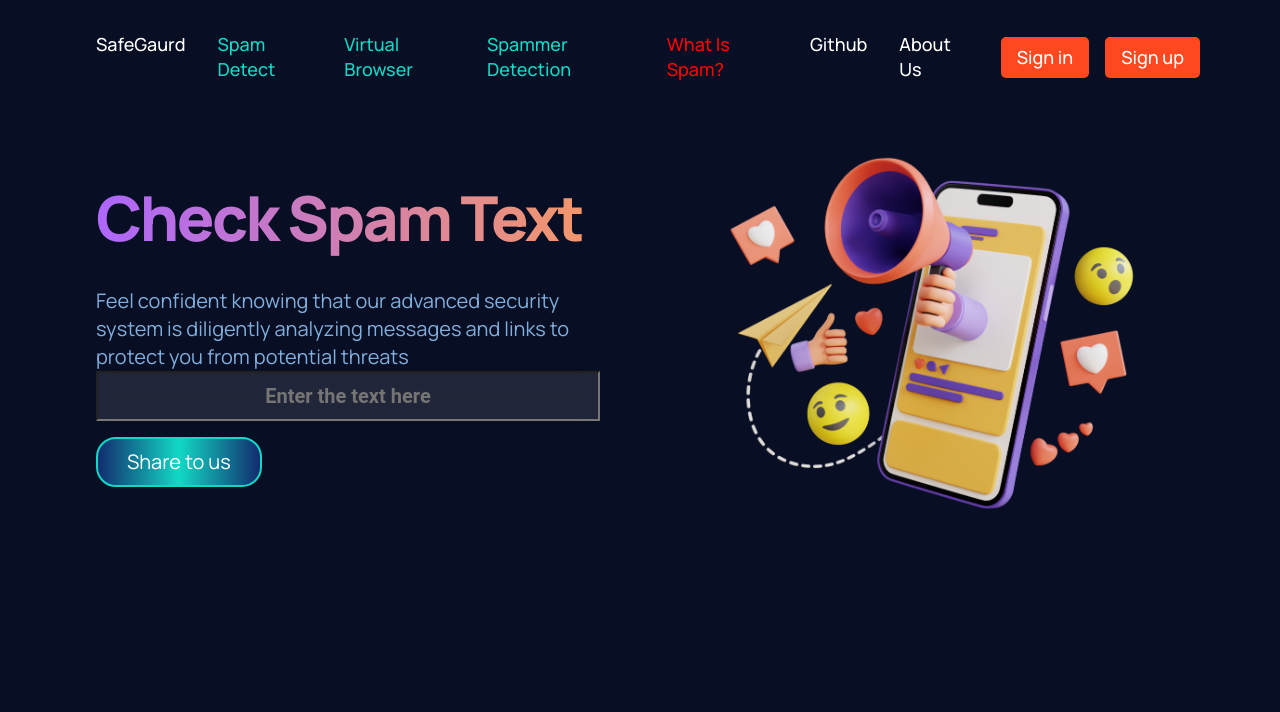
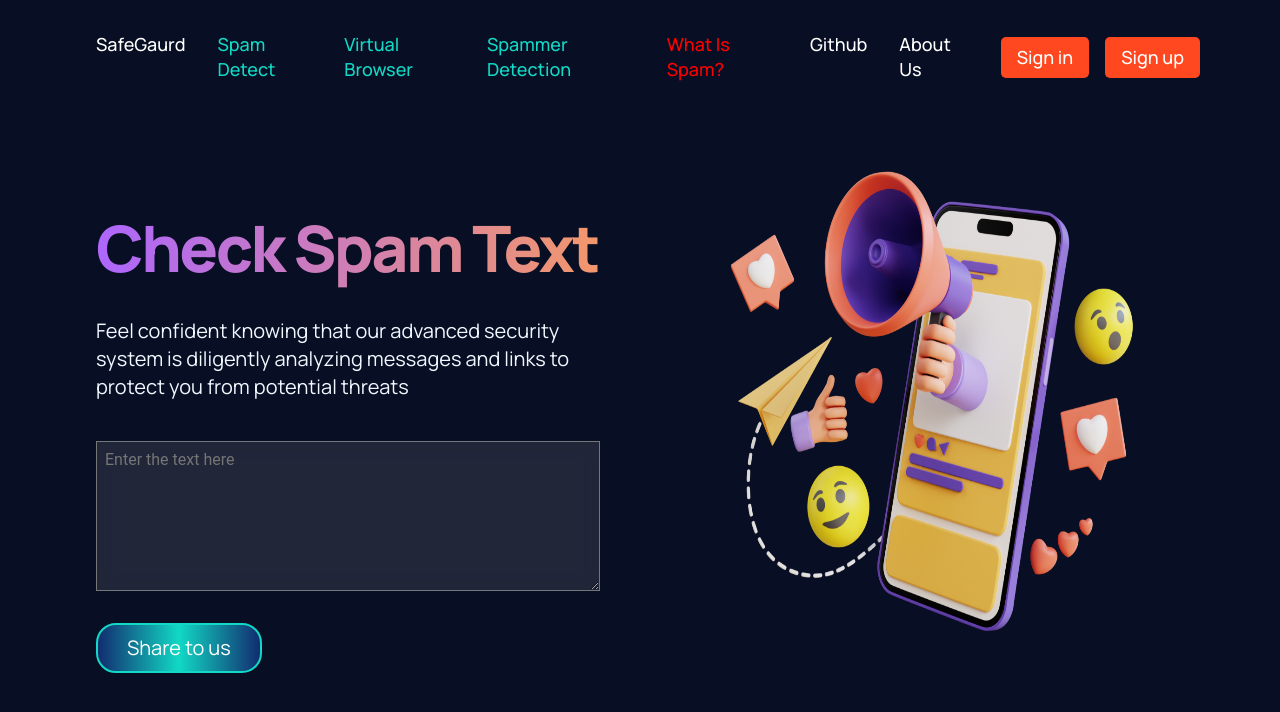
Before and after one commit to Yashashwi0708/we4Devs, a React (Vite) app in the folder Frontend/: page /checkspam in a window 1280 px wide. Shown: the top 712 px of the page. Built offline with nearby package versions, Linux system fonts and the light colour scheme.

Commit message:
css changes

```diff
--- a/Frontend/src/Screens/Home/home.css
+++ b/Frontend/src/Screens/Home/home.css
@@ -18,7 +18,7 @@
 
 .text2{
     color: aliceblue !important;
-    padding: 0rem 0.5rem 1rem 0.5rem ;
+    padding: 0rem 0rem 1.5rem 0rem ;
 }
 
 .gpt3__header {
@@ -29,16 +29,17 @@
 .gpt3__header-content {
     flex: 1;
     display: flex;
-    justify-content: center;
+    justify-content: start;
     align-items: flex-start;
     flex-direction: column;
+    margin-top: 10vh;
     margin-right: 5rem;
 }
 
 .gpt3__header-content h1 {
     font-family: var(--font-family);
     font-weight: 800;
-    font-size: 62px;
+    font-size: 4rem;
     line-height: 75px;
     letter-spacing: -0.04em;
 }
--- a/Frontend/src/Screens/SpamCheck/SpamCheck.jsx
+++ b/Frontend/src/Screens/SpamCheck/SpamCheck.jsx
@@ -36,8 +36,8 @@ const SpamCheck = () => {
                         <div className="gpt3__header section__padding" id="home">
                             <div className="gpt3__header-content">
                                 <h1 className="gradient__text">Check Spam Text</h1>
-                                <p>Feel confident knowing that our advanced security system is diligently analyzing messages and links to protect you from potential threats</p>
-                                <input className='glass2' type="text" placeholder="Enter the text here" onChange={handleText} />
+                                <p className='text2'>Feel confident knowing that our advanced security system is diligently analyzing messages and links to protect you from potential threats</p>
+                                <textarea className='glass2' type="text" placeholder="Enter the text here" onChange={handleText} />
                                 <div className="gpt3__header-content__input">
                                     <button type="button" onClick={handleClick}>Share to us</button>
                                 </div>
--- a/Frontend/src/Screens/SpamCheck/SpamNumCheck.jsx
+++ b/Frontend/src/Screens/SpamCheck/SpamNumCheck.jsx
@@ -23,6 +23,7 @@ const SpamNumCheck = () => {
             <div className="gpt3__header section__padding" id="home">
                 <div className="gpt3__header-content">
                     <h1 className="gradient__text">Check Spam Number</h1>
+                    <p className='text2'>Easily retrieve user details using their phone number <br/> Powered by <span style={{color:'#2589ff',backgroundColor:'aliceblue', padding:'0 0.55rem 0 0.45rem', borderRadius:'5px'}}>Truecaller</span></p>
                     <div className="num">
                         <input type="text" placeholder="Enter Phone Number " onChange={handleChange} />
                         <button type="button" onClick={handleSubmit}>Submit</button>
--- a/Frontend/src/Screens/SpamCheck/spamcheck.css
+++ b/Frontend/src/Screens/SpamCheck/spamcheck.css
@@ -3,14 +3,16 @@
     background: rgba(255, 255, 255, 0.1);
     backdrop-filter: blur(10px);
     width: 100%;
-    height: 50px;
-    /* justify-content: center; */
-    align-items: center;
-    text-align: center;
+    height: 150px;
+    /* justify-content: ; */
+    /* align-items: center; */
+    /* text-align: center; */
+    padding: 0.5rem;
     color: white;
-    font-size: 20px;
-    font-weight: bold;
+    font-size: 1rem;
+    /* font-weight: bold; */
     font-family: 'Roboto', sans-serif;
+    margin: 1rem 0;
     /* box-shadow: 0 4px 6px rgba(0, 0, 0, 0.1), 0 1px 3px   rgba(0, 0, 0, 0.08); */
 }
 .num{
@@ -22,14 +24,14 @@
     min-height: 50px;
     font-family: var(--font-family);
     font-weight: 400;
-    font-size: 20px;
+    font-size: 1.2rem;
     line-height: 28px;
     background: var(--color-footer);
     border: 2px solid var(--color-footer);
     padding: 0 1rem;
     outline: none;
     color: #fff;
-    margin-bottom: 1rem;
+    margin: 2rem 0 3rem 0;
     border-top-left-radius: 5px;
     border-bottom-left-radius: 5px;
 }
```
